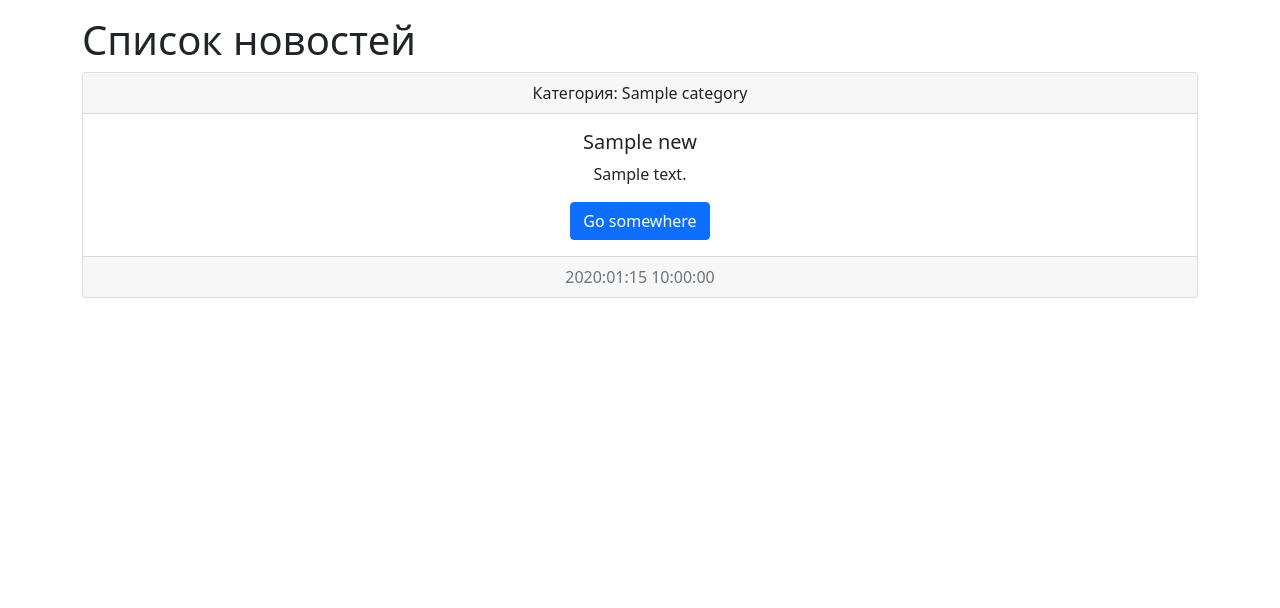
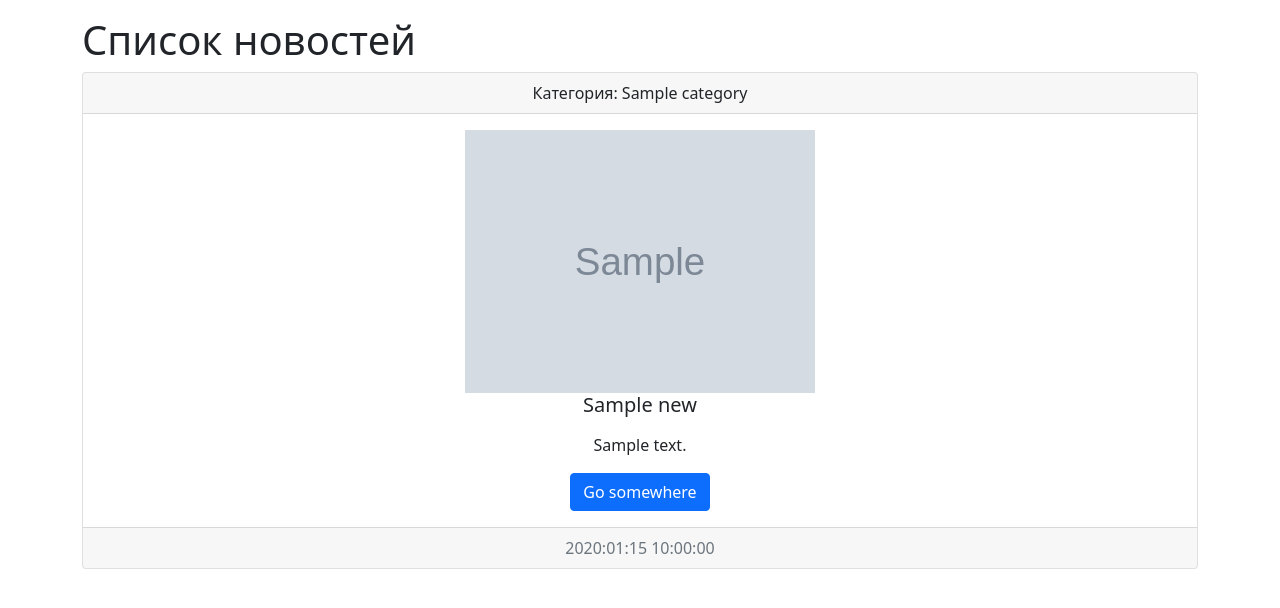
Before and after one commit to kylr42/djangoProject, a Django app: page /news/ in a window 1280 px wide. Shown: the part 56-664 px from the top of the page. Run offline with Django 3.2, Linux system fonts and the light colour scheme; tables that the repository leaves empty hold one stand-in row (values such as "Sample post"); grey boxes marked "Sample" are stand-in pictures.

Commit message:
refactor start page template

```diff
--- a/templates/news/index.html
+++ b/templates/news/index.html
@@ -30,6 +30,7 @@
       </div>
     </nav>
 
+    {#  ==============  CONTENT BLOCK  =============   #}
     <div class="container mt-3">
         <h1>{{ title }}</h1>
         <div class="row">
@@ -40,14 +41,29 @@
                           Категория: {{ item.category }}
                       </div>
                       <div class="card-body">
-                        <h5 class="card-title">{{ item.title }}</h5>
-                        <p class="card-text">{{ item.content }}</p>
-                        <a href="#" class="btn btn-primary">Go somewhere</a>
+                          <div class="media">
+                            {%  if item.photo %}
+                                <img src="{{ item.photo.url }}" alt="{{ item.photo.name }}"
+                                     width="350px" class="mr-3">
+                            {% else %}
+                                <img src="https://picsum.photos/id/1060/350/235/?blur=1"
+                                     alt="default" width="350px" class="ml-3">
+                            {% endif %}
+                            <div class="media-body">
+                                <h5 class="card-title">{{ item.title }}</h5>
+                                <p class="card-text">{{ item.content|safe|linebreaks }}</p>
+                                <a href="#" class="btn btn-primary">Go somewhere</a>
+                            </div>
+                          </div>
                       </div>
                       <div class="card-footer text-muted">
                           {{ item.created_at|date:"Y:m:d h:i:s" }}
                       </div>
                     </div>
+                </div>
+                {% empty %}
+                <div class="col-12">
+                    Oops...
                 </div>
             {% endfor %}
         </div>
```
